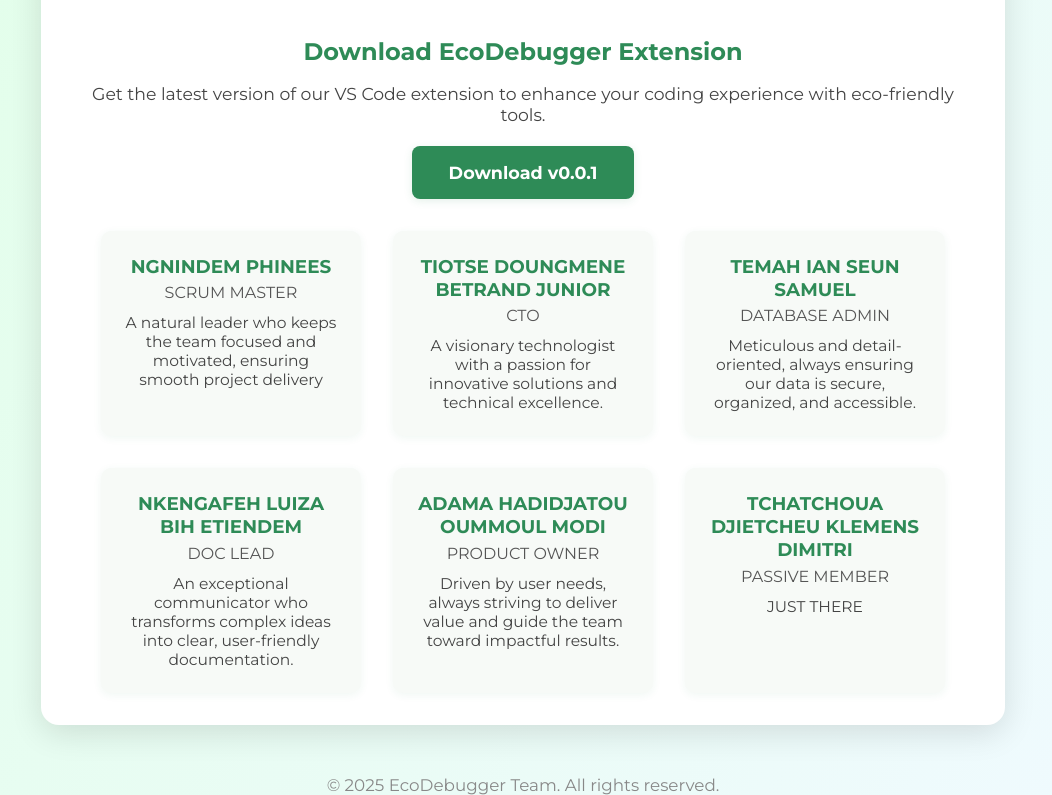
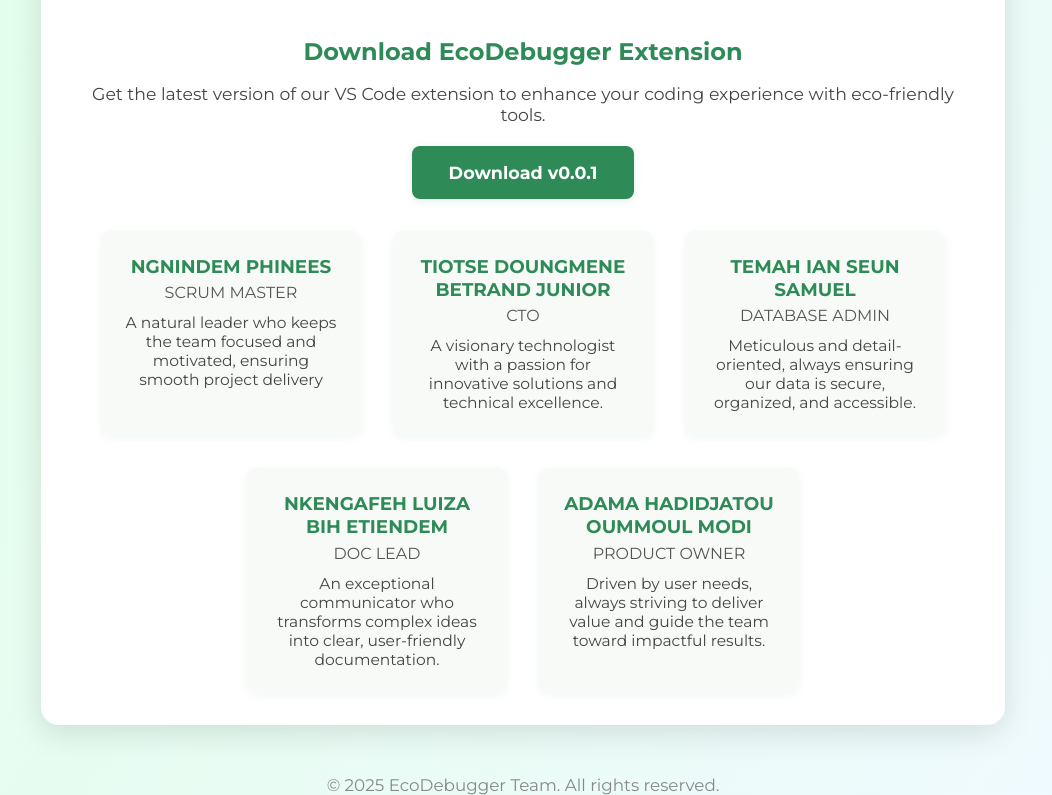
Before and after one commit to Phineas-bot/Ecodebugger-bot-repo, a website built with webpack: page media/about-us.html in a window 1280 px wide. Shown: the part 534-1329 px from the top of the page, without its empty margins (117-1169 px from the left). Built offline with nearby package versions, Linux system fonts and the light colour scheme.

Commit message:
HTML formatting in about-us.html

```diff
--- a/media/about-us.html
+++ b/media/about-us.html
@@ -141,11 +141,7 @@
           <div class="member-role">PRODUCT OWNER</div>
           <div class="member-desc">Driven by user needs, always striving to deliver value and guide the team toward impactful results.</div>
         </div>
-        <div class="member">
-          <div class="member-name">TCHATCHOUA DJIETCHEU KLEMENS DIMITRI</div>
-          <div class="member-role">PASSIVE MEMBER</div>
-          <div class="member-desc">JUST THERE</div>
-        </div>
+
       </div>
     </div>
     <div style="text-align:center; margin-top:3em; color:#888; font-size:1.05rem;">
```
